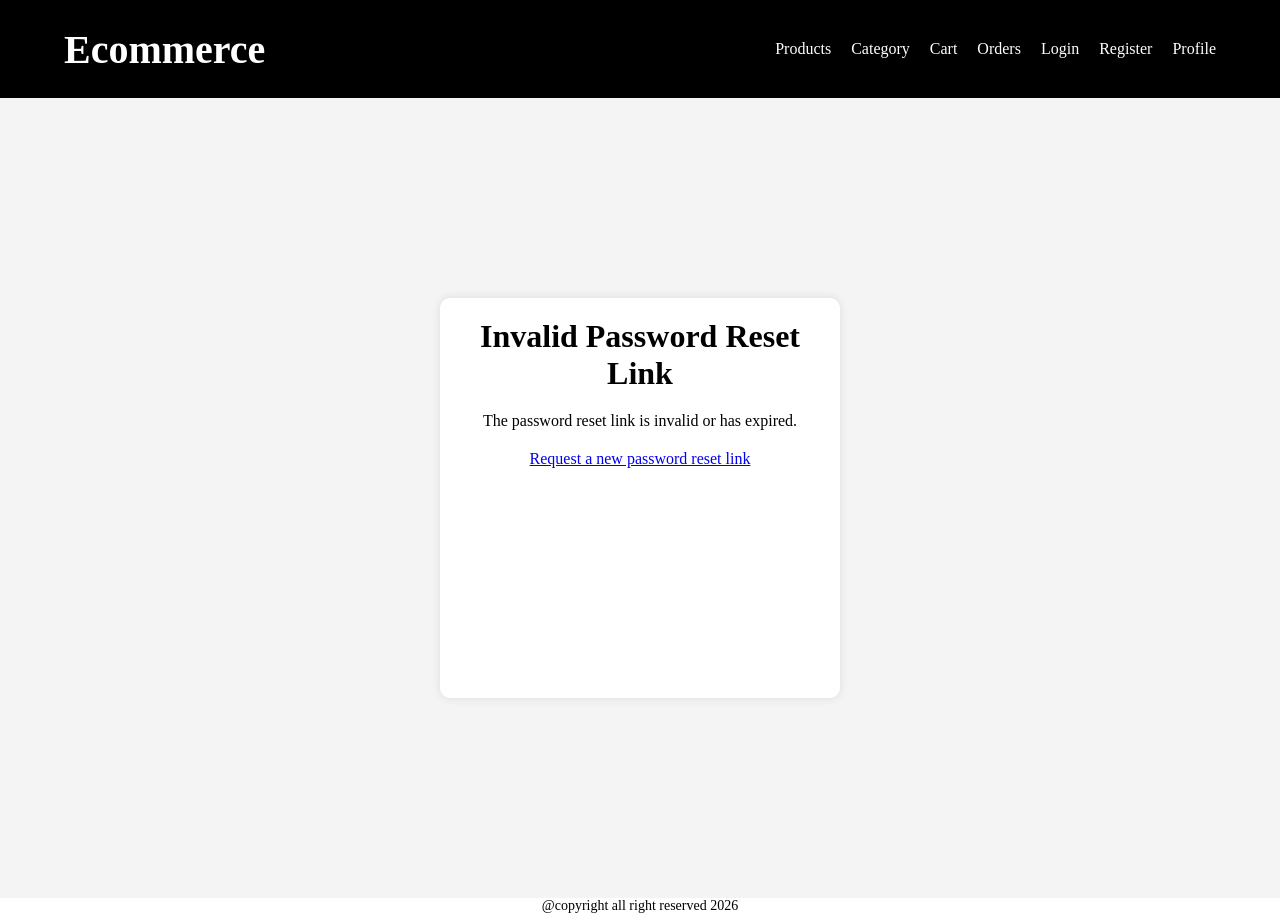
After one commit to Benyameen-cs/Ecommerce-website, a Django app: page /accounts/reset/1/1/ in a window 1280 px wide. The commit adds this page. Run offline with Django 5.2, Linux system fonts and the light colour scheme.

Commit message:
build the password reset functionality in Ecommerce project using Django build in reset views..

```diff
--- a/Ecommerce/settings.py
+++ b/Ecommerce/settings.py
@@ -124,3 +124,5 @@ STATICFILES_DIRS = [
 
 MEDIA_URL = '/media/'
 MEDIA_ROOT = BASE_DIR / 'media'
+
+EMAIL_BACKEND = 'django.core.mail.backends.console.EmailBackend'
--- a/apps/accounts/urls.py
+++ b/apps/accounts/urls.py
@@ -1,6 +1,6 @@
 
 from django.urls import path
-
+from django.contrib.auth import views as auth_view
 from . import views
 
 
@@ -10,4 +10,16 @@ urlpatterns = [
     path('logout/' , views.logout , name='logout'),
     path('register/' , views.register , name='register'),
     path('change-password/' , views.change_password , name='change_password'),
+    path('password-reset/' ,  auth_view.PasswordResetView.as_view(
+        template_name = 'accounts/password_reset_form.html',
+    ) , name='password_reset'),
+    path('password-reset/done/' , auth_view.PasswordResetDoneView.as_view(
+        template_name = 'accounts/password_reset_done.html',
+    ), name='password_reset_done'),
+    path('reset/<uidb64>/<token>/' , auth_view.PasswordResetConfirmView.as_view(
+        template_name = 'accounts/password_reset_confirm.html',
+    ), name='password_reset_confirm'),
+    path('reset/done/', auth_view.PasswordResetCompleteView.as_view(
+        template_name = 'accounts/password_reset_complete.html',
+    ), name='password_reset_complete')
 ]
--- a/static/CSS/accounts.css
+++ b/static/CSS/accounts.css
@@ -54,6 +54,14 @@
 
 .login-container button[type="submit"]:hover {
     background-color: #0056b3;
+}
+
+.login-container a {
+    display: block;
+    text-align: center;
+    margin-top: 15px;
+    color: #007bff;
+    text-decoration: none;
 }
 
 /*  Registration Styles */
@@ -155,6 +163,71 @@
 }
 
 
+/*  password reset Style */
+
+.password-reset-main{
+    height: 100vh;
+    background-color: #f4f4f4;
+    display: flex;
+    justify-content: center;
+    align-items: center;
+}
+
+.password-reset-container{
+    min-width: 400px;
+    width: 400px;
+    min-height: 25rem;
+    background-color: #fff;
+    padding: 20px;
+    border-radius: 10px;
+    box-shadow: 0 0 10px rgba(0, 0, 0, 0.1);
+}
+
+.password-reset-container h1{
+    text-align: center;
+    margin-bottom: 20px;
+}
+
+.password-reset-container p{
+    text-align: center;
+    margin-bottom: 20px;
+}
+
+.password-reset-container label {
+    display: block;
+    margin-bottom: 5px;
+}
+.password-reset-container input{
+    width: 100%;
+    padding: 10px;
+    margin-bottom: 25px;
+    border: 1px solid #ccc;
+    border-radius: 5px;
+    gap: 10px;
+
+}
+
+.password-reset-container button[type='submit']{
+    width: 100%;
+    padding: 10px;
+    background-color: #007bff;
+    color: #fff;
+    border: none;
+    border-radius: 5px;
+    cursor: pointer;
+
+}
+
+.password-reset-container button[type='submit']:hover{
+    background-color: #0056b3;
+}
+
+.password-reset-container a{
+    display: block;
+    text-align: center;
+    margin-top: 20px;
+    text-decoration: underline;
+}
 /* Profile Styles */
 .profile-main {
     background-color: #f4f4f4;
--- a/templates/accounts/login.html
+++ b/templates/accounts/login.html
@@ -19,6 +19,7 @@
                 {{ form.as_p }}
                 <button type="submit">Login</button>
             </form>
+            <a href="{% url 'password_reset' %}">Forgot Password?</a>
         </div>
     </main>
 {% endblock %}
--- /dev/null
+++ b/templates/accounts/password_reset_confirm.html
@@ -0,0 +1,32 @@
+{% extends 'base.html' %}
+
+{% load static %}
+
+{% block title %}
+    <title>Password Reset</title>
+{% endblock %}
+
+{% block link %}
+    <link rel="stylesheet" href="{% static 'CSS/accounts.css' %}">
+{% endblock %}
+
+{% block content %}
+    <main class="password-reset-main">
+        <div class="password-reset-container">
+            {% if validlink %}
+                <h1>Set New Password</h1>
+                <p>Enter your new password to reset it.</p>
+                <form method="post">
+                    {% csrf_token %}
+                    {{ form.new_password1.label_tag }} {{ form.new_password1 }} {{ form.new_password1.errors }}
+                    {{ form.new_password2.label_tag }} {{ form.new_password2 }} {{ form.new_password2.errors }}
+                    <button type="submit">Set Password</button>
+                </form>
+            {% else %}
+                <h1>Invalid Password Reset Link</h1>
+                <p>The password reset link is invalid or has expired.</p>
+                <a href="{% url 'password_reset' %}">Request a new password reset link</a>
+            {% endif %}
+        </div>
+    </main>
+{% endblock %}
--- /dev/null
+++ b/templates/accounts/password_reset_subject.txt
@@ -0,0 +1 @@
+Password Reset Request
```
Also changed, not shown: templates/accounts/password_reset_complete.html (added, +21 -0 lines), templates/accounts/password_reset_done.html (added, +20 -0 lines), templates/accounts/password_reset_email.html (added, +12 -0 lines), templates/accounts/password_reset_form.html (added, +26 -0 lines), db.sqlite3.
